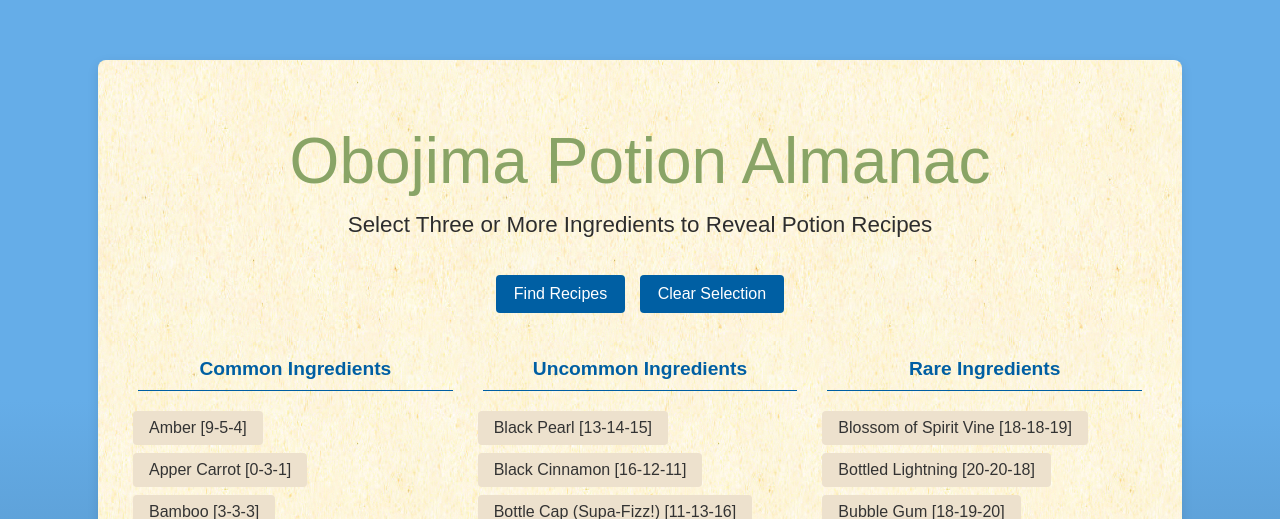
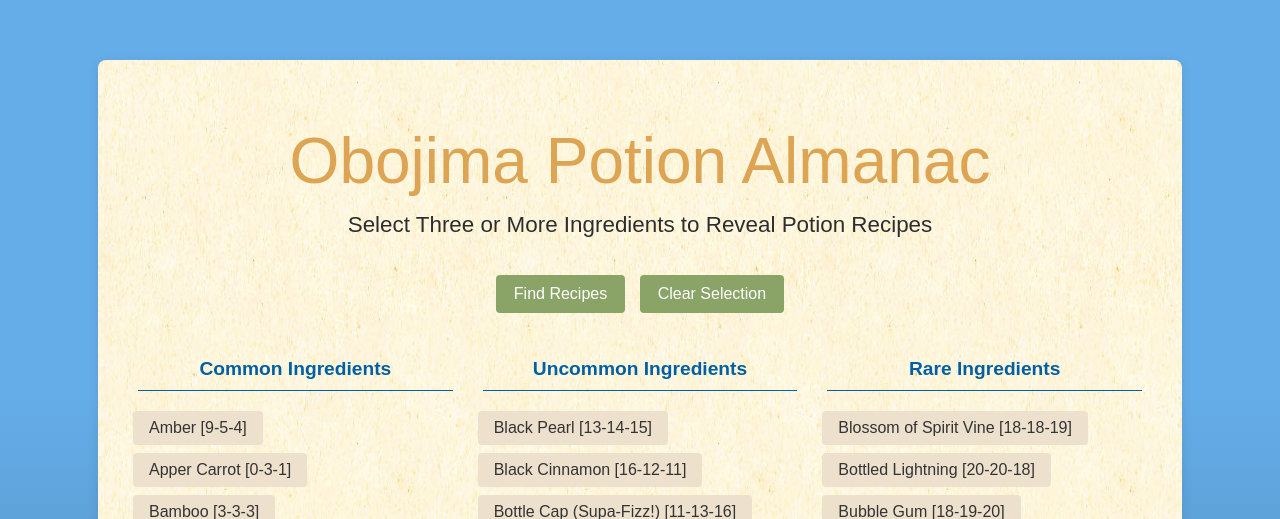
Before and after one commit to billhanscom/ObojimaPotionAlmanac, a Flask app: page / in a window 1280 px wide. Shown: the top 519 px of the page. Run offline with Flask 3, Linux system fonts and the light colour scheme; some web fonts are replaced.

Commit message:
Add files via upload

```diff
--- a/static/style.css
+++ b/static/style.css
@@ -27,7 +27,7 @@ h1 { /* Main heading */
 	font-size:4em;
 	font-style:normal;
 	font-weight:500;
-	color:#89a466;
+	color:#DCA453;
 	line-height: .9em;
 	margin-bottom:10px;
 	text-wrap: balance;
@@ -113,7 +113,7 @@ h5 {
 	text-align:center
 }
 .button-group button {
-	background-color:#005fa3;
+	background-color:#89a466;
 	border:none;
 	border-radius:4px;
 	color:#fff;
@@ -127,7 +127,7 @@ h5 {
 	transition:background-color .1s ease,
 }
 .button-group button:hover {
-	background-color:#65ade8;
+	background-color:#89a466;
 }
 #results {
 	display:flex;
```
